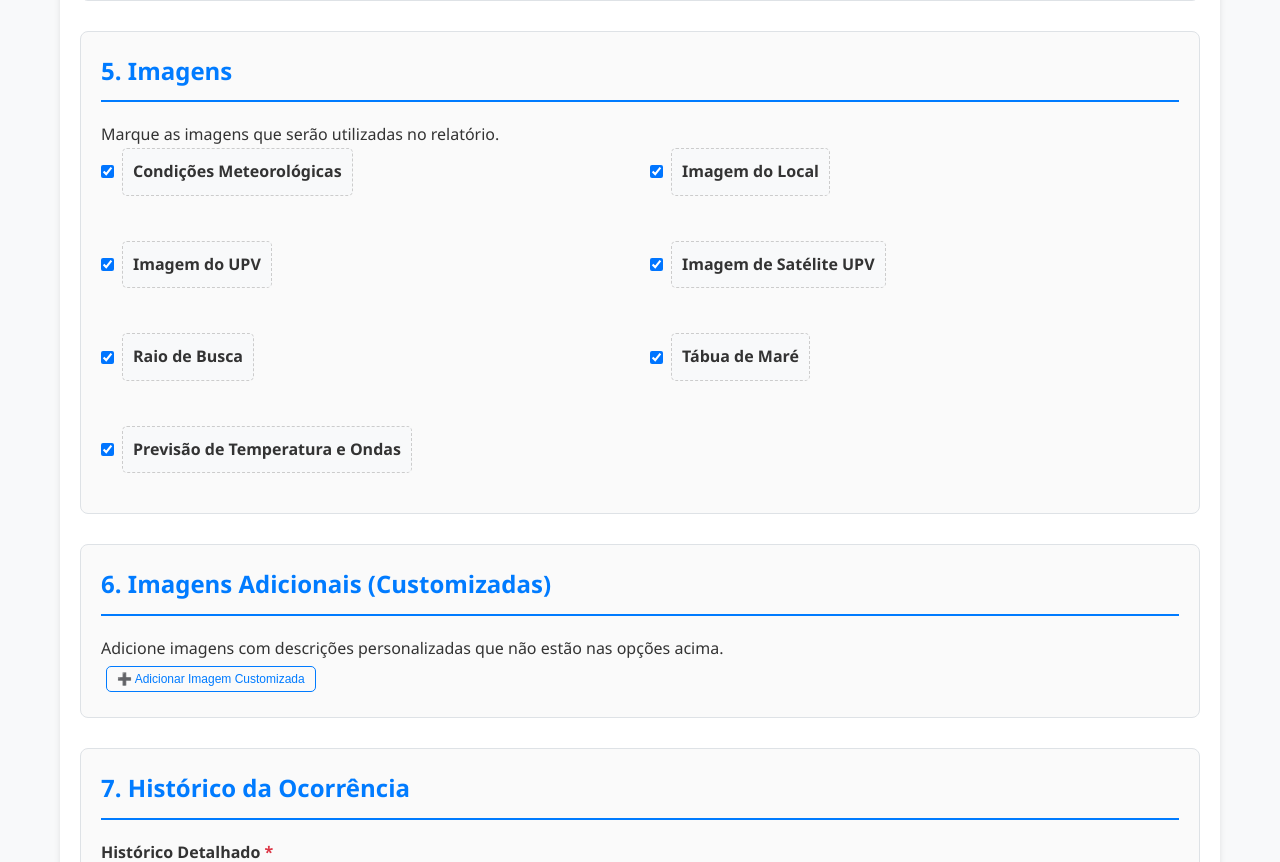
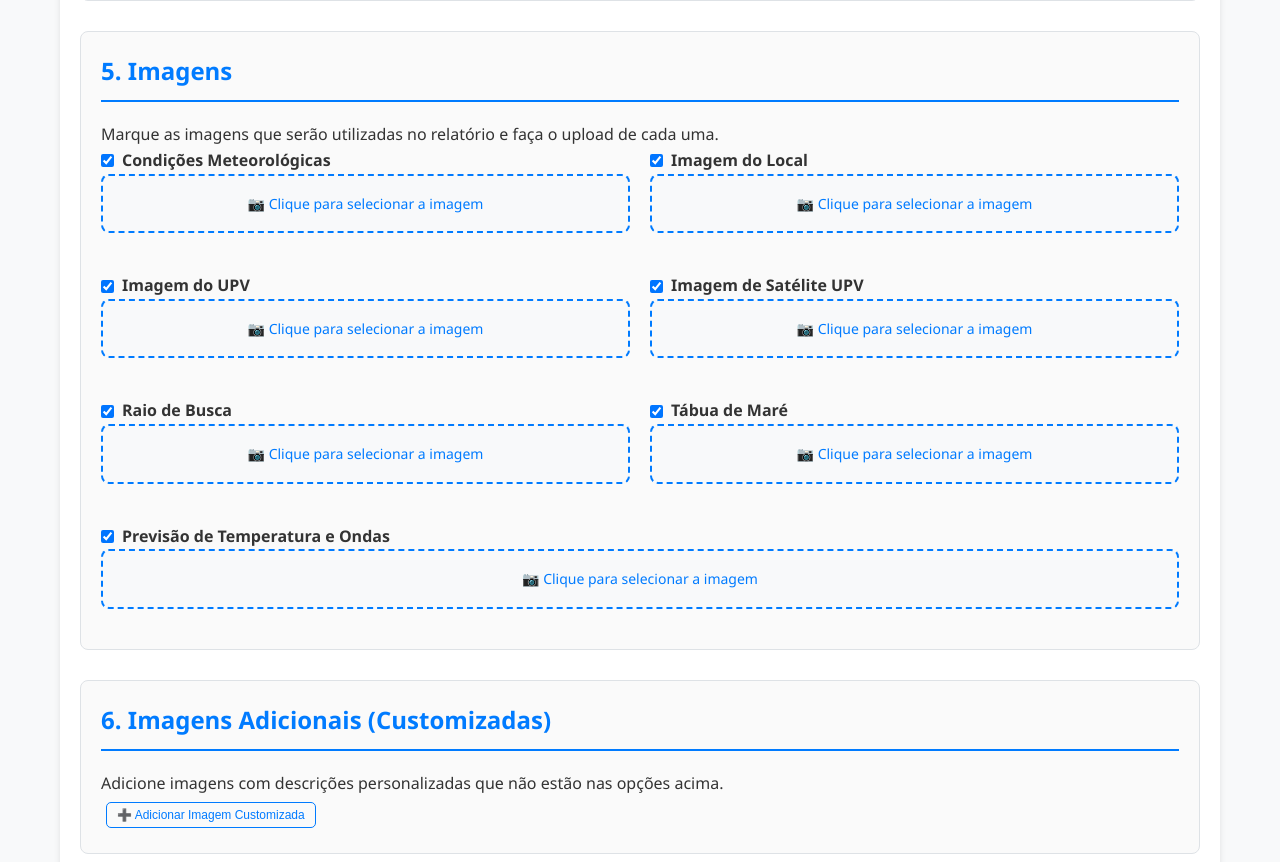
Before and after one commit to padsjr/relatorio_buscas, a Flask app: page /nova in a window 1280 px wide. Shown: the part 2755-3617 px from the top of the page. Run offline with Flask 3, Linux system fonts and the light colour scheme; some libraries are stand-ins or nearby versions.

Commit message:
fix upload img
O que foi melhorado:
Labels visíveis para upload
Cada campo tem um botão grande com borda tracejada azul
Texto: "📷 Clique para selecionar a imagem"
Efeito hover (azul mais escuro)
Feedback visual
Ao selecionar um arquivo, o botão fica verde
Mostra "✅ nome_do_arquivo.jpg"
Indica claramente que o arquivo foi selecionado
Organização
Checkbox no topo para marcar se a imagem será usada
Label do tipo de imagem em negrito
Botão de upload grande e clicável abaixo
Como usar:
Marque o checkbox se quiser usar a imagem no relatório
Clique no botão azul com borda tracejada "📷 Clique para selecionar a imagem"
Selecione o arquivo de imagem no seu computador
O botão ficará verde mostrando o nome do arquivo selecionado
Os 7 campos de upload agora estão visíveis e funcionais. Teste criando uma nova ocorrência e você verá os botões de upload claramente abaixo de cada checkbox.

```diff
--- a/templates/form_ocorrencia.html
+++ b/templates/form_ocorrencia.html
@@ -175,79 +175,86 @@
             <!-- IMAGENS -->
             <div class="section">
                 <h2>5. Imagens</h2>
-                <p class="text-muted small">Marque as imagens que serão utilizadas no relatório.</p>
+                <p class="text-muted small">Marque as imagens que serão utilizadas no relatório e faça o upload de cada uma.</p>
 
                 <div class="form-row">
                     <div class="form-group">
-                        <div class="file-input">
                         <div class="d-flex align-items-center gap-2 mb-2">
                             <input type="checkbox" name="usa_img_condic_metereologica" id="usa_img_condic_metereologica" checked>
-                                <label for="usa_img_condic_metereologica" style="margin: 0;">Condições Meteorológicas</label>
+                            <label for="usa_img_condic_metereologica" style="margin: 0; font-weight: 600;">Condições Meteorológicas</label>
                         </div>
-                            <input type="file" name="img_condic_metereologica" id="img_condic_metereologica" accept="image/*">
-                        </div>
+                        <label for="img_condic_metereologica" class="file-upload-label">
+                            <span id="label_img_condic_metereologica">📷 Clique para selecionar a imagem</span>
+                        </label>
+                        <input type="file" name="img_condic_metereologica" id="img_condic_metereologica" accept="image/*" class="file-input-field">
                     </div>
                     <div class="form-group">
-                        <div class="file-input">
                         <div class="d-flex align-items-center gap-2 mb-2">
                             <input type="checkbox" name="usa_img_local" id="usa_img_local" checked>
-                                <label for="usa_img_local" style="margin: 0;">Imagem do Local</label>
+                            <label for="usa_img_local" style="margin: 0; font-weight: 600;">Imagem do Local</label>
                         </div>
-                            <input type="file" name="img_local" id="img_local" accept="image/*">
-                        </div>
+                        <label for="img_local" class="file-upload-label">
+                            <span id="label_img_local">📷 Clique para selecionar a imagem</span>
+                        </label>
+                        <input type="file" name="img_local" id="img_local" accept="image/*" class="file-input-field">
                     </div>
                 </div>
 
                 <div class="form-row">
                     <div class="form-group">
-                        <div class="file-input">
                         <div class="d-flex align-items-center gap-2 mb-2">
                             <input type="checkbox" name="usa_img_upv" id="usa_img_upv" checked>
-                                <label for="usa_img_upv" style="margin: 0;">Imagem do UPV</label>
+                            <label for="usa_img_upv" style="margin: 0; font-weight: 600;">Imagem do UPV</label>
                         </div>
-                            <input type="file" name="img_upv" id="img_upv" accept="image/*">
-                        </div>
+                        <label for="img_upv" class="file-upload-label">
+                            <span id="label_img_upv">📷 Clique para selecionar a imagem</span>
+                        </label>
+                        <input type="file" name="img_upv" id="img_upv" accept="image/*" class="file-input-field">
                     </div>
                     <div class="form-group">
-                        <div class="file-input">
                         <div class="d-flex align-items-center gap-2 mb-2">
                             <input type="checkbox" name="usa_img_satelite_upv" id="usa_img_satelite_upv" checked>
-                                <label for="usa_img_satelite_upv" style="margin: 0;">Imagem de Satélite UPV</label>
+                            <label for="usa_img_satelite_upv" style="margin: 0; font-weight: 600;">Imagem de Satélite UPV</label>
                         </div>
-                            <input type="file" name="img_satelite_upv" id="img_satelite_upv" accept="image/*">
-                        </div>
+                        <label for="img_satelite_upv" class="file-upload-label">
+                            <span id="label_img_satelite_upv">📷 Clique para selecionar a imagem</span>
+                        </label>
+                        <input type="file" name="img_satelite_upv" id="img_satelite_upv" accept="image/*" class="file-input-field">
                     </div>
                 </div>
 
                 <div class="form-row">
                     <div class="form-group">
-                        <div class="file-input">
                         <div class="d-flex align-items-center gap-2 mb-2">
                             <input type="checkbox" name="usa_img_raio_busca" id="usa_img_raio_busca" checked>
-                                <label for="usa_img_raio_busca" style="margin: 0;">Raio de Busca</label>
+                            <label for="usa_img_raio_busca" style="margin: 0; font-weight: 600;">Raio de Busca</label>
                         </div>
-                            <input type="file" name="img_raio_busca" id="img_raio_busca" accept="image/*">
-                        </div>
+                        <label for="img_raio_busca" class="file-upload-label">
+                            <span id="label_img_raio_busca">📷 Clique para selecionar a imagem</span>
+                        </label>
+                        <input type="file" name="img_raio_busca" id="img_raio_busca" accept="image/*" class="file-input-field">
                     </div>
                     <div class="form-group">
-                        <div class="file-input">
                         <div class="d-flex align-items-center gap-2 mb-2">
                             <input type="checkbox" name="usa_img_tab_mare" id="usa_img_tab_mare" checked>
-                                <label for="usa_img_tab_mare" style="margin: 0;">Tábua de Maré</label>
+                            <label for="usa_img_tab_mare" style="margin: 0; font-weight: 600;">Tábua de Maré</label>
                         </div>
-                            <input type="file" name="img_tab_mare" id="img_tab_mare" accept="image/*">
-                        </div>
+                        <label for="img_tab_mare" class="file-upload-label">
+                            <span id="label_img_tab_mare">📷 Clique para selecionar a imagem</span>
+                        </label>
+                        <input type="file" name="img_tab_mare" id="img_tab_mare" accept="image/*" class="file-input-field">
                     </div>
                 </div>
 
                 <div class="form-group">
-                    <div class="file-input">
                     <div class="d-flex align-items-center gap-2 mb-2">
                         <input type="checkbox" name="usa_img_prev_temp_onda" id="usa_img_prev_temp_onda" checked>
-                            <label for="usa_img_prev_temp_onda" style="margin: 0;">Previsão de Temperatura e Ondas</label>
+                        <label for="usa_img_prev_temp_onda" style="margin: 0; font-weight: 600;">Previsão de Temperatura e Ondas</label>
                     </div>
-                        <input type="file" name="img_prev_temp_onda" id="img_prev_temp_onda" accept="image/*">
-                    </div>
+                    <label for="img_prev_temp_onda" class="file-upload-label">
+                        <span id="label_img_prev_temp_onda">📷 Clique para selecionar a imagem</span>
+                    </label>
+                    <input type="file" name="img_prev_temp_onda" id="img_prev_temp_onda" accept="image/*" class="file-input-field">
                 </div>
             </div>
 
@@ -283,6 +290,44 @@
     </div>
 </div>
 
+<style>
+.file-upload-label {
+    display: block;
+    padding: 15px;
+    border: 2px dashed #007bff;
+    border-radius: 8px;
+    background-color: #f8f9fa;
+    text-align: center;
+    cursor: pointer;
+    transition: all 0.3s ease;
+    margin-bottom: 10px;
+}
+
+.file-upload-label:hover {
+    background-color: #e7f3ff;
+    border-color: #0056b3;
+}
+
+.file-upload-label span {
+    color: #007bff;
+    font-weight: 500;
+    font-size: 14px;
+}
+
+.file-input-field {
+    display: none;
+}
+
+.file-upload-label.has-file {
+    background-color: #d4edda;
+    border-color: #28a745;
+}
+
+.file-upload-label.has-file span {
+    color: #155724;
+}
+</style>
+
 <script>
 let customImageIndex = 0;
 
@@ -301,6 +346,24 @@ document.addEventListener('DOMContentLoaded', function() {
             tipoTerreno.value = '';
             tipoTerreno.disabled = false;
         }
+    });
+
+    // Atualizar labels de upload quando arquivo for selecionado
+    const fileInputs = document.querySelectorAll('.file-input-field');
+    fileInputs.forEach(input => {
+        input.addEventListener('change', function(e) {
+            const label = document.querySelector(`label[for="${this.id}"]`);
+            const labelSpan = document.getElementById(`label_${this.id}`);
+
+            if (e.target.files.length > 0) {
+                const fileName = e.target.files[0].name;
+                labelSpan.textContent = `✅ ${fileName}`;
+                label.classList.add('has-file');
+            } else {
+                labelSpan.textContent = '📷 Clique para selecionar a imagem';
+                label.classList.remove('has-file');
+            }
+        });
     });
 
     // Sistema de imagens customizadas
```
Lines whose indentation alone changed are shown as unchanged.
